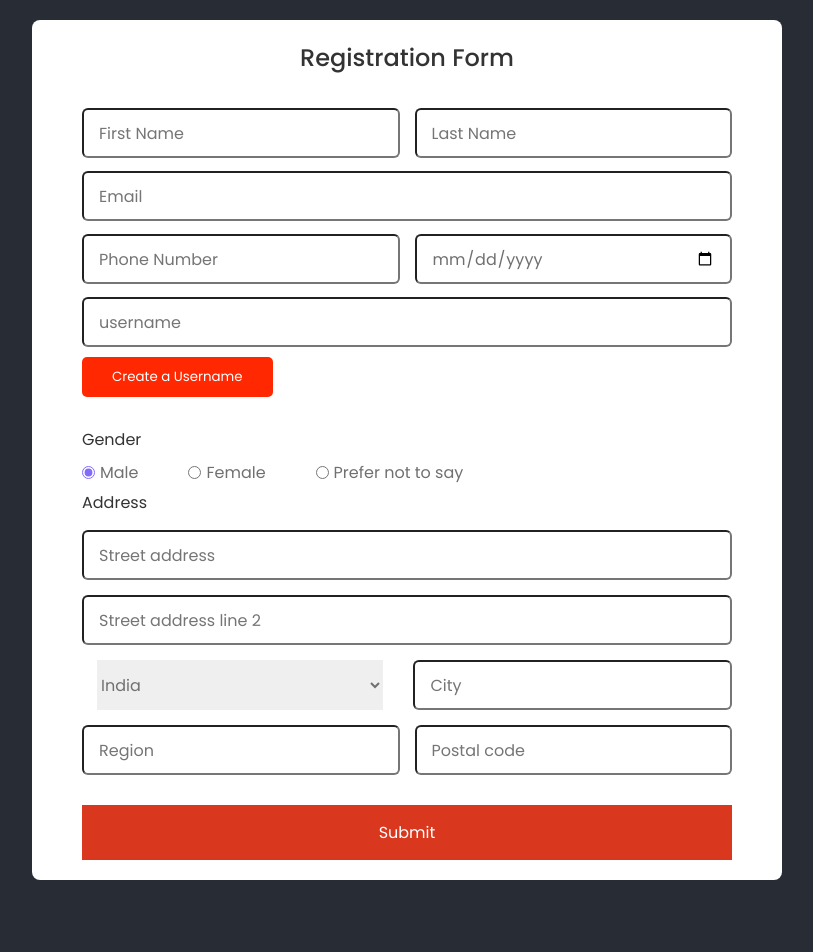
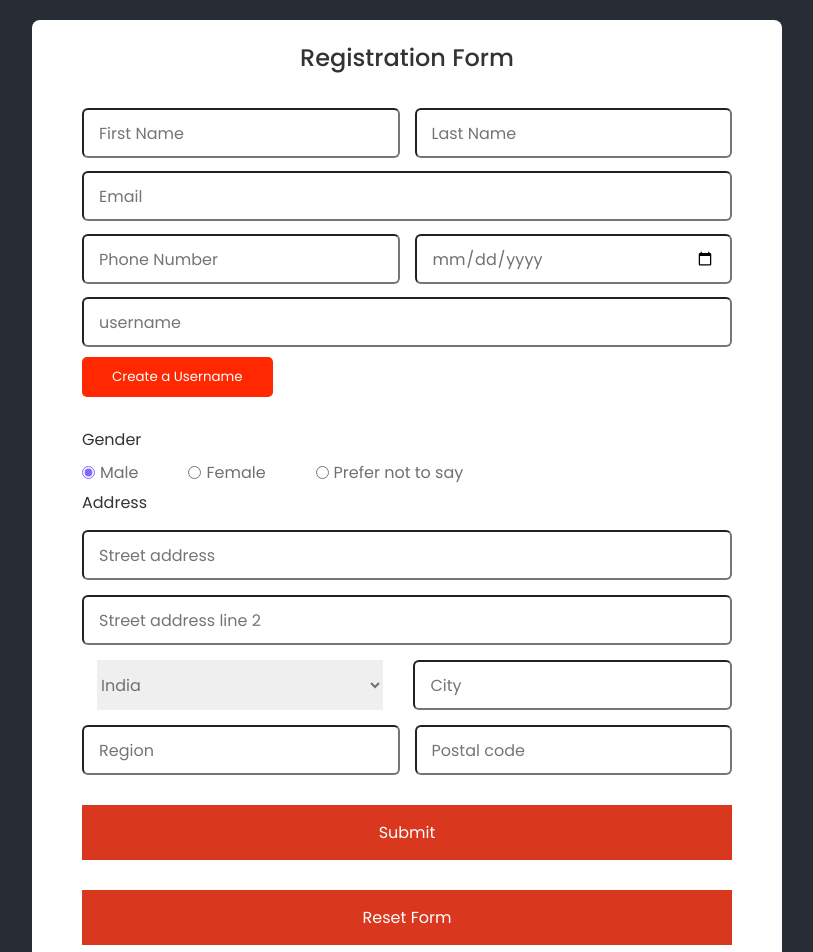
Before and after one commit to agreeshvs/angular-template-driven-form, an Angular app: page / in a window 1280 px wide. Shown: the top 952 px of the page, without its empty margins (233-1046 px from the left). Before the commit the page ends 900 px from the top, so only its background shows below. Built offline with nearby package versions, Linux system fonts and the light colour scheme.

Commit message:
Reset form controls
Reset form controls

```diff
--- a/src/app/app.component.html
+++ b/src/app/app.component.html
@@ -91,5 +91,6 @@
     </div>
     <small *ngIf="!addr.valid&&addr.touched">*Madatory fields are there</small>
     <input type="submit" value="Submit" class="submit-btn">
+    <button type="reset" (click)="resetForm()" class="submit-btn">Reset Form</button>
   </form>
 </section>
--- a/src/app/app.component.ts
+++ b/src/app/app.component.ts
@@ -32,6 +32,7 @@ export class AppComponent {
     this.form.control.markAllAsTouched();
     this.form.valid ? alert('Form Submitted!') : alert('Please fill the form correctly.');
     console.log(this.form);
+    this.resetForm();
   }
 
   generateUsername(){
@@ -81,4 +82,16 @@ export class AppComponent {
       username: username.toLowerCase()
     });
   }
+
+  resetForm(){
+    this.form.reset();
+    this.form.form.patchValue({
+      gender: 'male',
+      address: {
+        country: 'India'
+      }
+    });
+
+    console.log(this.form);
+  }
 }
```
